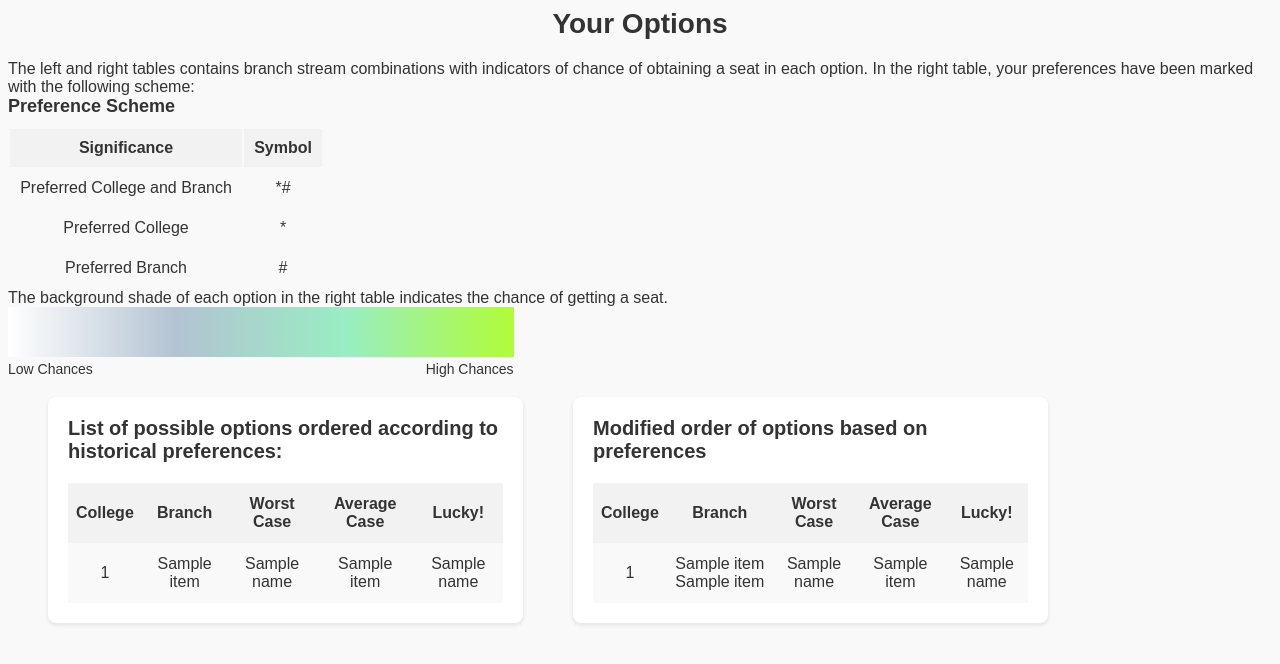
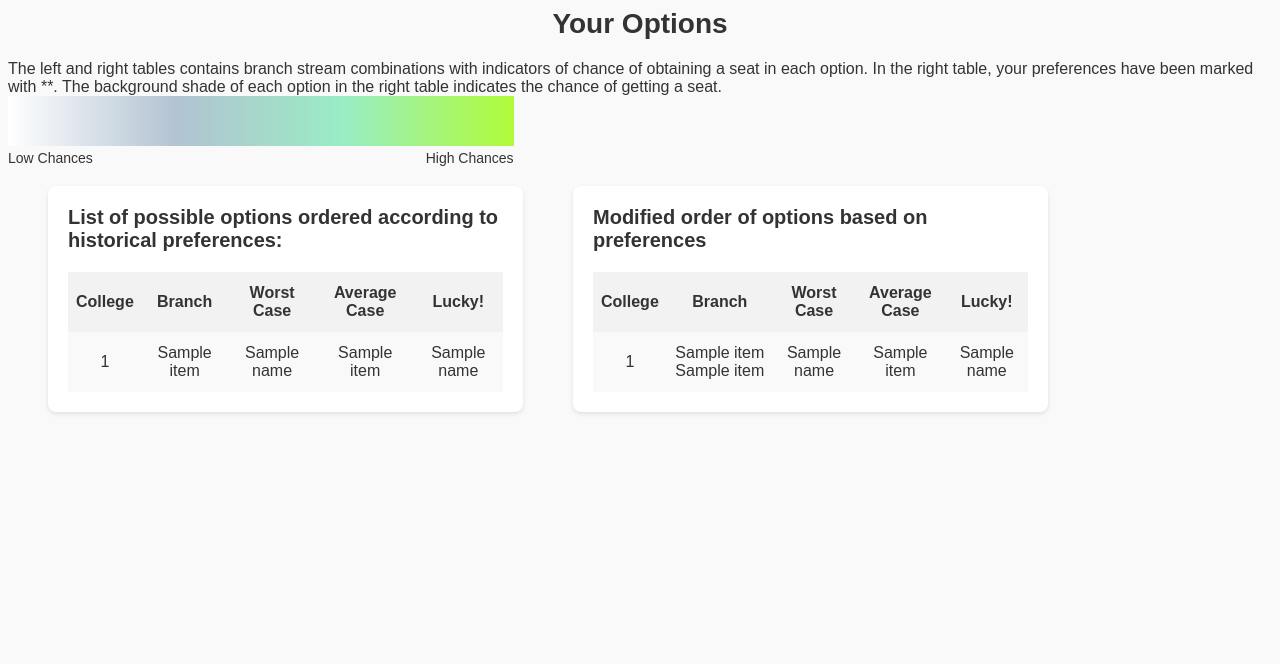
Before and after one commit to nihit-agarwal/flask-fire-counseling, a Flask app: template server/src/templates/result.html in a window 1280 px wide. Shown: the top 664 px of the page. Run offline with Flask 3, Linux system fonts and the light colour scheme; the template is opened without the code that fills it: most values are stand-ins (such as "Sample title", 1, 10 or a date in 2020).

Commit message:
Modify the html result for preference identification.

```diff
--- a/server/src/templates/result.html
+++ b/server/src/templates/result.html
@@ -8,29 +8,7 @@
 <body>
     <h1>Your Options</h1>
     The left and right tables contains branch stream combinations with indicators of chance of obtaining
-    a seat in each option. In the right table, your preferences have been marked with the following
-    scheme:
-     <h2>Preference Scheme</h2>
-  <table class = 'preference-scheme-table'>
-    <tr>
-      <th>Significance</th>
-      <th>Symbol</th>
-    </tr>
-    <tr>
-      <td>Preferred College and Branch</td>
-      <td> *# </td>
-    </tr>
-    <tr>
-      <td>Preferred College</td>
-      <td> * </td>
-    </tr>
-    <tr>
-      <td>Preferred Branch</td>
-      <td> # </td>
-    </tr>
-    <!-- Add more rows for additional colors -->
-  </table>
-
+    a seat in each option. In the right table, your preferences have been marked with **.
     The background shade of each option in the right table indicates the chance of getting a seat.
     <div class="color-scale">
       <span class="label-left">Low Chances</span>
--- a/static/resultStyles.css
+++ b/static/resultStyles.css
@@ -50,20 +50,6 @@ h2 {
   font-size: 18px;
   margin-bottom: 10px;
 }
-
-.preference-scheme-table {
-  width: 25%;
-
-  border-collapse: separate;
-}
-
-.preference-scheme-table th,
-.preference-scheme-table td {
-  padding: 10px;
-  text-align: center;
-}
-
-
 
 
 .left-section h3 {
```
Also changed, not shown: server/src/backend.py (+9 -7 lines).
